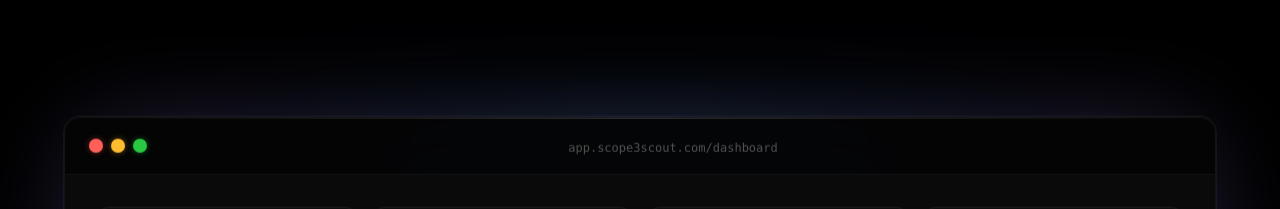
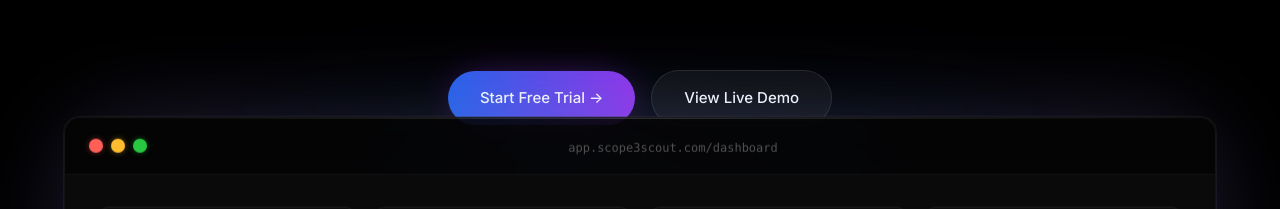
Before and after one commit to m-zest/Scope3Scout, a React (Vite) app: page / in a window 1280 px wide. Shown: the part 578-787 px from the top of the page. Built offline with nearby package versions, Linux system fonts and the light colour scheme; no server answers.

Commit message:
Revert "feat: make Spline 3D scene the full hero section"
This reverts commit 8cbfae9940ddc11312ec4dddd83c3eb9e0d7ef04.

```diff
--- a/src/pages/Home.tsx
+++ b/src/pages/Home.tsx
@@ -211,8 +211,29 @@ export default function Home() {
       </nav>
 
       {/* ═══ HERO SECTION — Spline 3D scene IS the hero ═══ */}
-      <div ref={heroRef} className="relative w-full h-screen overflow-hidden">
-        <Spline scene="https://prod.spline.design/YPaOvWpo21wNAioe/scene.splinecode" />
+      <div ref={heroRef} className="relative w-full h-screen flex flex-col items-center justify-center overflow-hidden pt-10 px-4">
+        {/* 3D Background with Watermark Hide Hack */}
+        <div className="absolute inset-0 w-full h-full z-0 pointer-events-none scale-[1.05] translate-y-4 [&_a]:!hidden">
+          <Spline scene="https://prod.spline.design/YPaOvWpo21wNAioe/scene.splinecode" />
+        </div>
+
+        {/* CTA Buttons */}
+        <div className="absolute bottom-24 left-0 right-0 z-10 flex justify-center px-6">
+          <div className="flex flex-col sm:flex-row items-center gap-4">
+            <button
+              onClick={() => navigate('/auth')}
+              className="px-8 py-4 rounded-full bg-gradient-to-r from-blue-600 to-purple-600 text-white font-medium hover:scale-105 transition-transform duration-300 shadow-[0_0_40px_-10px_rgba(147,51,234,0.5)] text-[15px]"
+            >
+              Start Free Trial &rarr;
+            </button>
+            <button
+              onClick={() => navigate('/auth')}
+              className="px-8 py-4 rounded-full bg-white/[0.05] border border-white/10 text-white font-medium backdrop-blur-md hover:bg-white/[0.1] transition-colors duration-300 text-[15px]"
+            >
+              View Live Demo
+            </button>
+          </div>
+        </div>
 
         {/* Bottom fade to black for smooth transition to dashboard */}
         <div className="absolute bottom-0 left-0 right-0 h-32 bg-gradient-to-t from-black to-transparent z-[5] pointer-events-none" />
```
